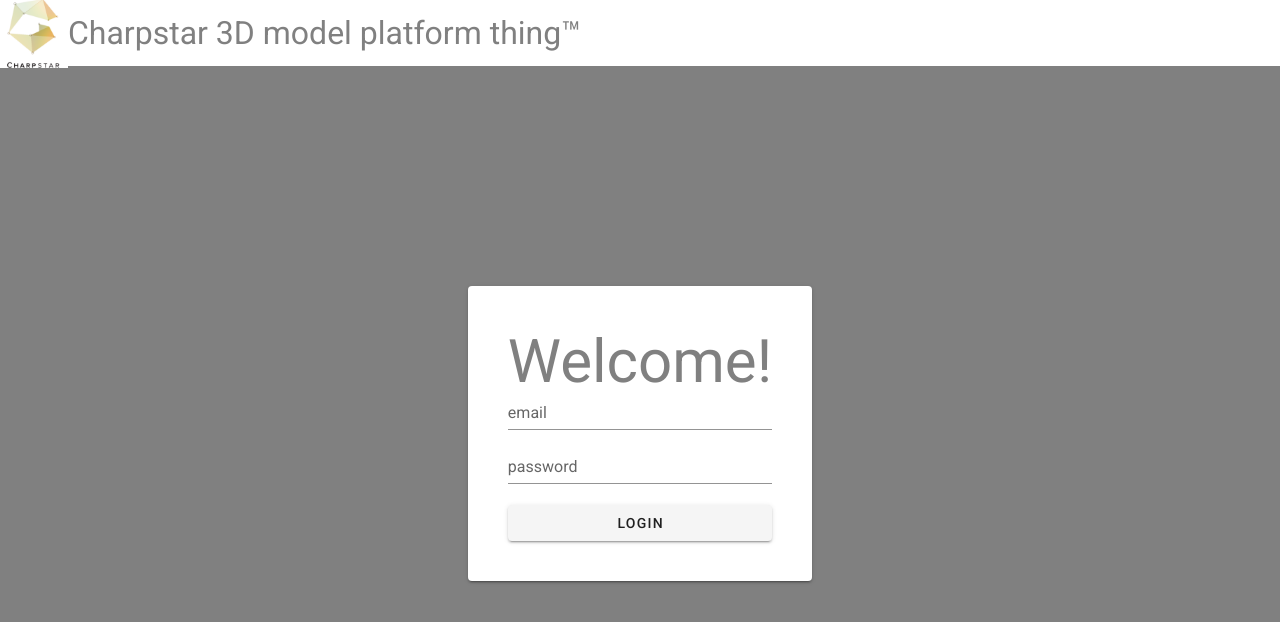
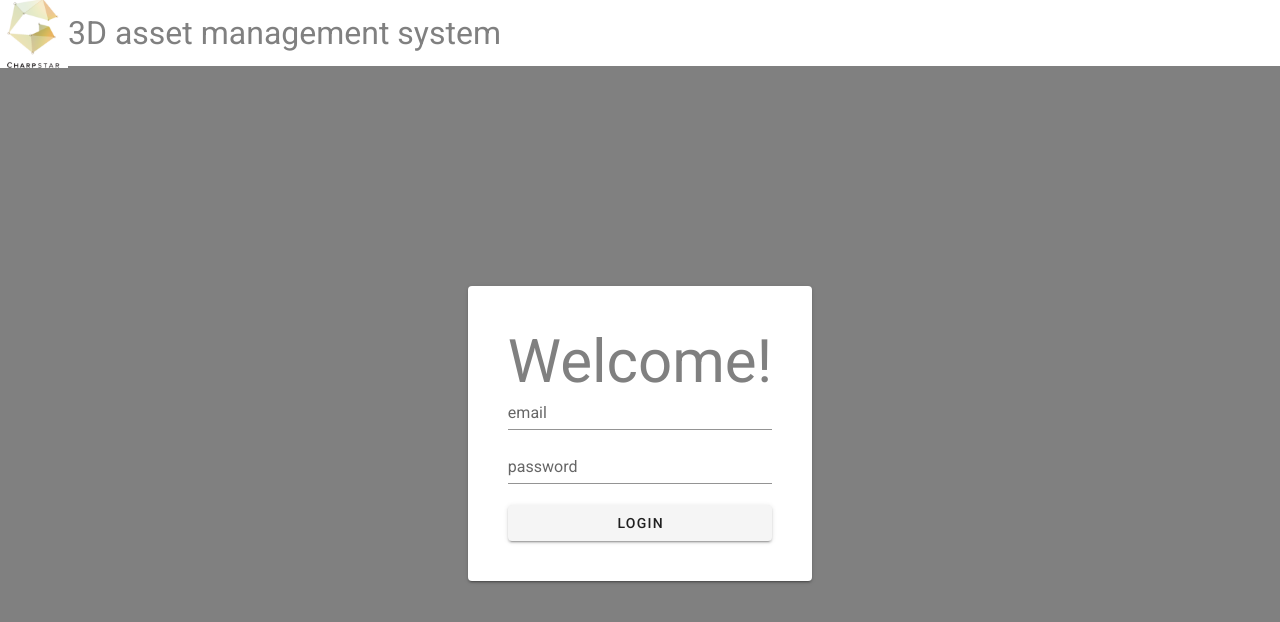
Before and after one commit to charpstar/Platform, a Vue app in the folder client/: page / in a window 1280 px wide. Shown: the top 622 px of the page. Built offline with nearby package versions, Linux system fonts and the light colour scheme.

Commit message:
Updated title of website
From "Charpstar 3D model platform thing™" to "3D asset management system"

```diff
--- a/client/src/components/Header.vue
+++ b/client/src/components/Header.vue
@@ -2,7 +2,7 @@
   <div id="header">
     <div class="row">
       <img src="charpstar.png" id="logo" />
-      <p>Charpstar 3D model platform thing™</p>
+      <p>3D asset management system</p>
     </div>
     <div v-if="loggedIn">
       <v-menu offset-y>
```
